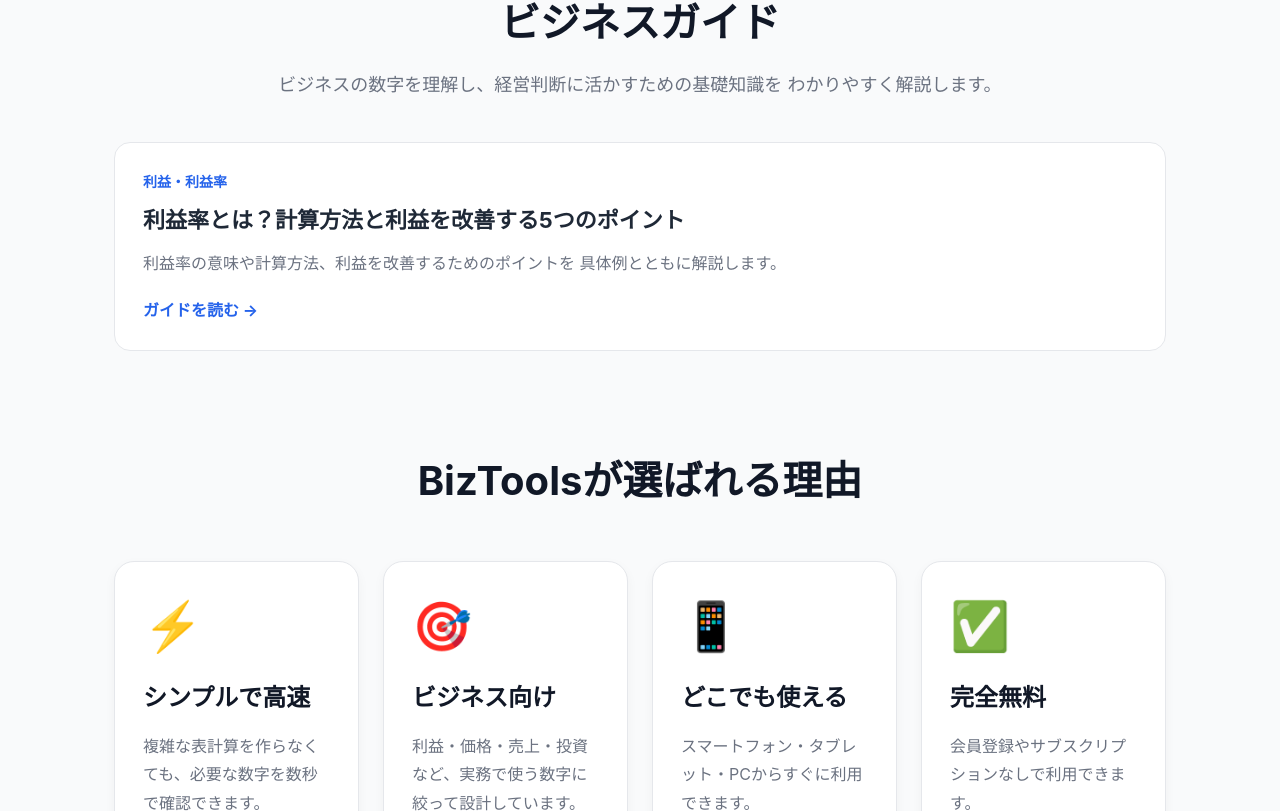
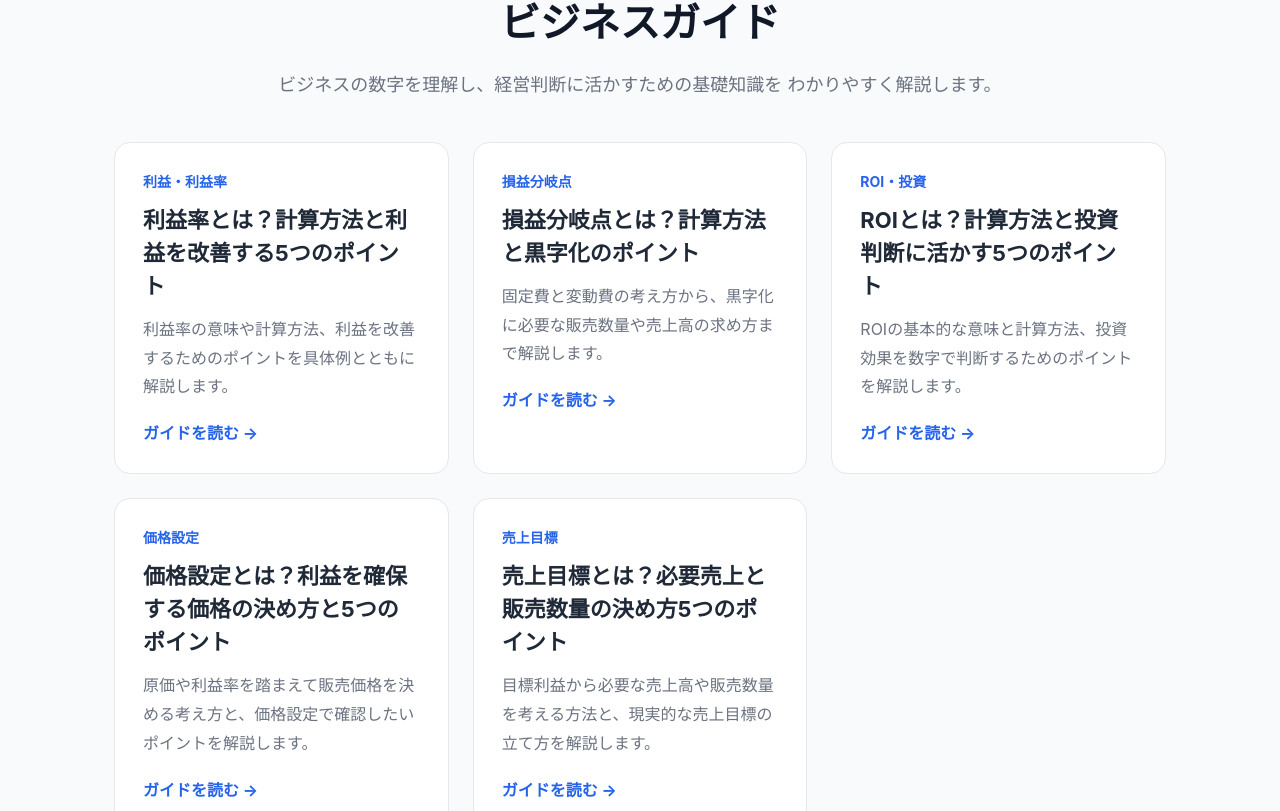
Before and after one commit to hihara7101-alt/biztools, a Next.js app: page / in a window 1280 px wide. Shown: the part 4529-5340 px from the top of the page. Built offline with nearby package versions, Linux system fonts and the light colour scheme.

Commit message:
Add all business guides to homepage

```diff
--- a/src/app/page.tsx
+++ b/src/app/page.tsx
@@ -543,13 +543,50 @@ export default function Home() {
           style={{
             marginTop: "40px",
             display: "grid",
-            gridTemplateColumns:
-              "repeat(auto-fit, minmax(260px, 1fr))",
+            gridTemplateColumns: "repeat(auto-fit, minmax(280px, 1fr))",
             gap: "24px",
           }}
         >
+          {[
+            {
+              category: "利益・利益率",
+              title: "利益率とは？計算方法と利益を改善する5つのポイント",
+              description:
+                "利益率の意味や計算方法、利益を改善するためのポイントを具体例とともに解説します。",
+              href: "/guides/profit-margin",
+            },
+            {
+              category: "損益分岐点",
+              title: "損益分岐点とは？計算方法と黒字化のポイント",
+              description:
+                "固定費と変動費の考え方から、黒字化に必要な販売数量や売上高の求め方まで解説します。",
+              href: "/guides/break-even-point",
+            },
+            {
+              category: "ROI・投資",
+              title: "ROIとは？計算方法と投資判断に活かす5つのポイント",
+              description:
+                "ROIの基本的な意味と計算方法、投資効果を数字で判断するためのポイントを解説します。",
+              href: "/guides/roi",
+            },
+            {
+              category: "価格設定",
+              title: "価格設定とは？利益を確保する価格の決め方と5つのポイント",
+              description:
+                "原価や利益率を踏まえて販売価格を決める考え方と、価格設定で確認したいポイントを解説します。",
+              href: "/guides/pricing",
+            },
+            {
+              category: "売上目標",
+              title: "売上目標とは？必要売上と販売数量の決め方5つのポイント",
+              description:
+                "目標利益から必要な売上高や販売数量を考える方法と、現実的な売上目標の立て方を解説します。",
+              href: "/guides/sales-target",
+            },
+          ].map((guide) => (
             <Link
-            href="/guides/profit-margin"
+              key={guide.href}
+              href={guide.href}
               style={{
                 display: "block",
                 padding: "28px",
@@ -567,7 +604,7 @@ export default function Home() {
                   color: "#2563EB",
                 }}
               >
-              利益・利益率
+                {guide.category}
               </div>
 
               <h3
@@ -579,7 +616,7 @@ export default function Home() {
                   lineHeight: 1.5,
                 }}
               >
-              利益率とは？計算方法と利益を改善する5つのポイント
+                {guide.title}
               </h3>
 
               <p
@@ -591,8 +628,7 @@ export default function Home() {
                   lineHeight: 1.8,
                 }}
               >
-              利益率の意味や計算方法、利益を改善するためのポイントを
-              具体例とともに解説します。
+                {guide.description}
               </p>
 
               <div
@@ -605,6 +641,7 @@ export default function Home() {
                 ガイドを読む →
               </div>
             </Link>
+          ))}
         </div>
       </section>
 
```
Lines whose indentation alone changed are shown as unchanged.
